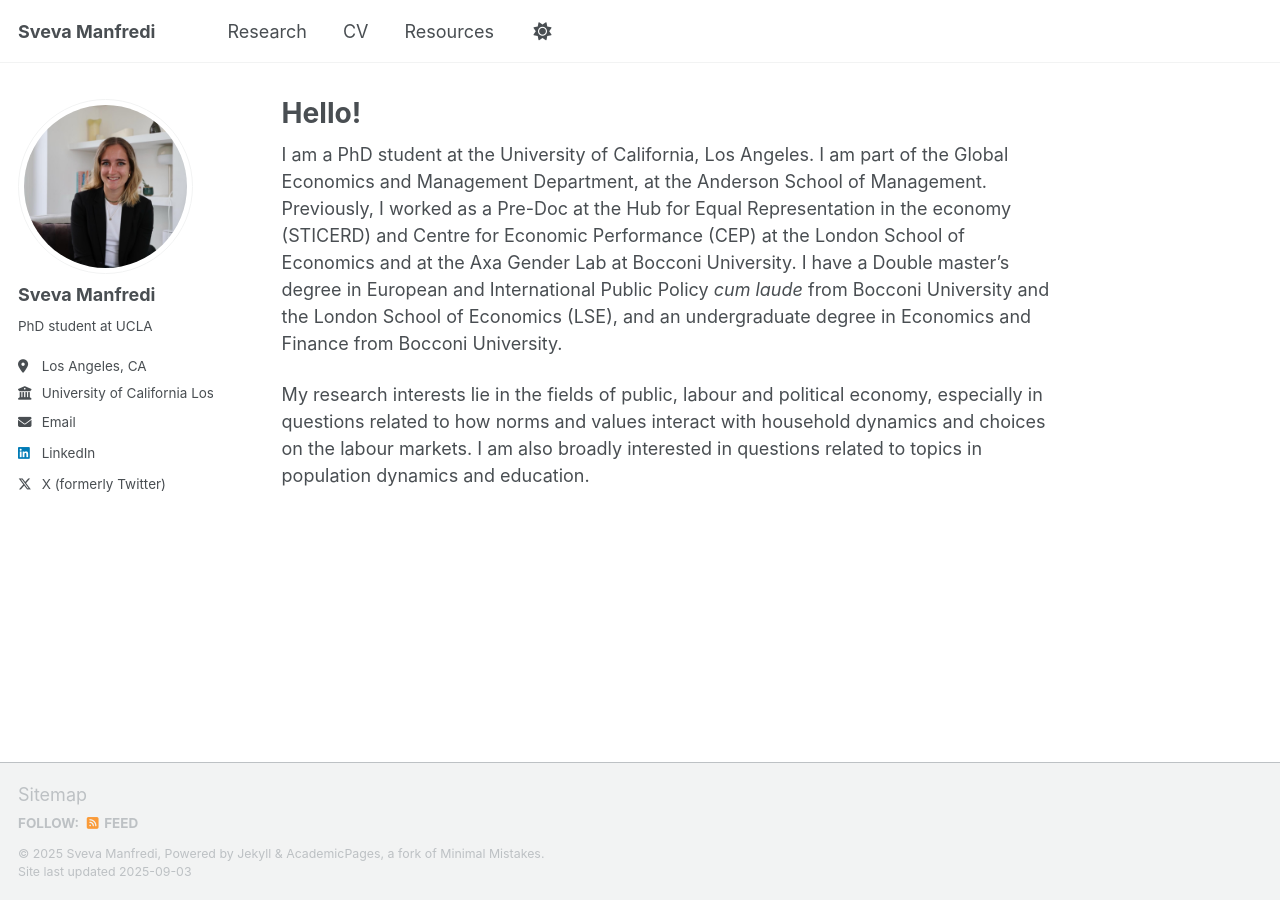
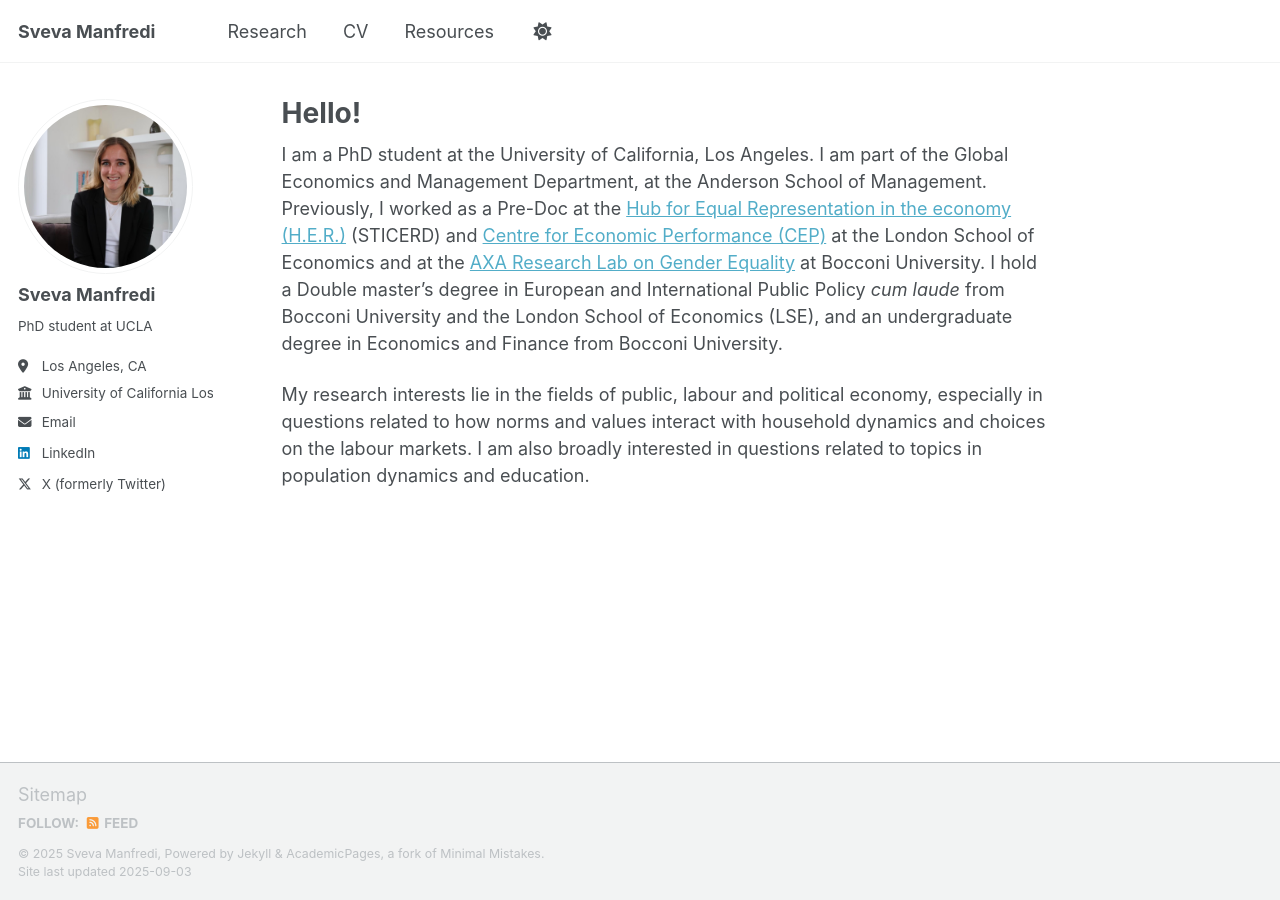
Before and after one commit to svemanfre/svemanfre.github.io, a Jekyll site: the page built from _pages/about.md, in a window 1280 px wide. Built offline with Jekyll 4.4.1, drawn with Linux system fonts in a browser that asks for light colours; a script that is not in the unit is left out.

Commit message:
Update about.md

```diff
--- a/_pages/about.md
+++ b/_pages/about.md
@@ -7,7 +7,7 @@ redirect_from:
   - /about/
   - /about.html
 ---
-I am a PhD student at the University of California, Los Angeles. I am part of the Global Economics and Management Department, at the Anderson School of Management. Previously, I worked as a Pre-Doc at the Hub for Equal Representation in the economy
-(STICERD) and Centre for Economic Performance (CEP) at the London School of Economics and at the Axa Gender Lab at Bocconi University. I have a Double master’s degree in European and International Public Policy *cum laude* from Bocconi University and the London School of Economics (LSE), and an undergraduate degree in Economics and Finance from Bocconi University.
+I am a PhD student at the University of California, Los Angeles. I am part of the Global Economics and Management Department, at the Anderson School of Management. Previously, I worked as a Pre-Doc at the [Hub for Equal Representation in the economy (H.E.R.)]([https://sticerd.lse.ac.uk/HER](https://sticerd.lse.ac.uk/_new/our-work/gender-equality/))
+(STICERD) and [Centre for Economic Performance (CEP)](https://cep.lse.ac.uk) at the London School of Economics and at the [AXA Research Lab on Gender Equality](https://www.unibocconi.eu/en/research/centres/axa-research-lab-gender-equality) at Bocconi University. I hold a Double master’s degree in European and International Public Policy *cum laude* from Bocconi University and the London School of Economics (LSE), and an undergraduate degree in Economics and Finance from Bocconi University.
 
 My research interests lie in the fields of public, labour and political economy, especially in questions related to how norms and values interact with household dynamics and choices on the labour markets. I am also broadly interested in questions related to topics in population dynamics and education.
```
